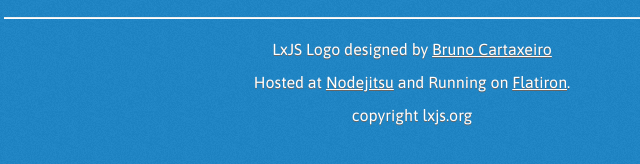
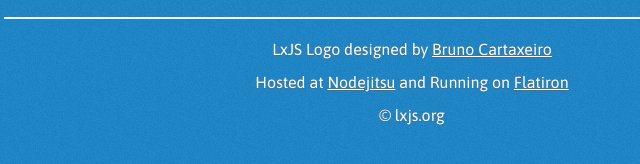
Before and after one commit to LXJS/lxjs-site-2012, a website: page assets/layout.html in a window 1280 px wide. Shown: the part 848-1012 px from the top of the page, 228-868 px from the left. Drawn offline with Linux system fonts and the light colour scheme; files that its build step writes are made by us from their sources.

Commit message:
copyright char

```diff
--- a/assets/layout.html
+++ b/assets/layout.html
@@ -26,8 +26,8 @@
       <section id="footer">
         <hr />
         <p>LxJS Logo designed by <a href="https://twitter.com/#!/Aworkz">Bruno Cartaxeiro</a></p>
-        <p>Hosted at <a href="http://nodejitsu">Nodejitsu</a> and Running on <a href="http://flatironjs.org/">Flatiron</a>.</p>
-        <p>copyright lxjs.org</p>
+        <p>Hosted at <a href="http://nodejitsu">Nodejitsu</a> and Running on <a href="http://flatironjs.org/">Flatiron</a></p>
+        <p>&copy; lxjs.org</p>
       </section>
 
     </div>
--- a/package.json
+++ b/package.json
@@ -1,6 +1,6 @@
 {
   "name": "lxjsweb",
-  "version": "0.1.0-7",
+  "version": "0.1.0-8",
   "private": true,
   "dependencies": {
     "marked": "*",
```
